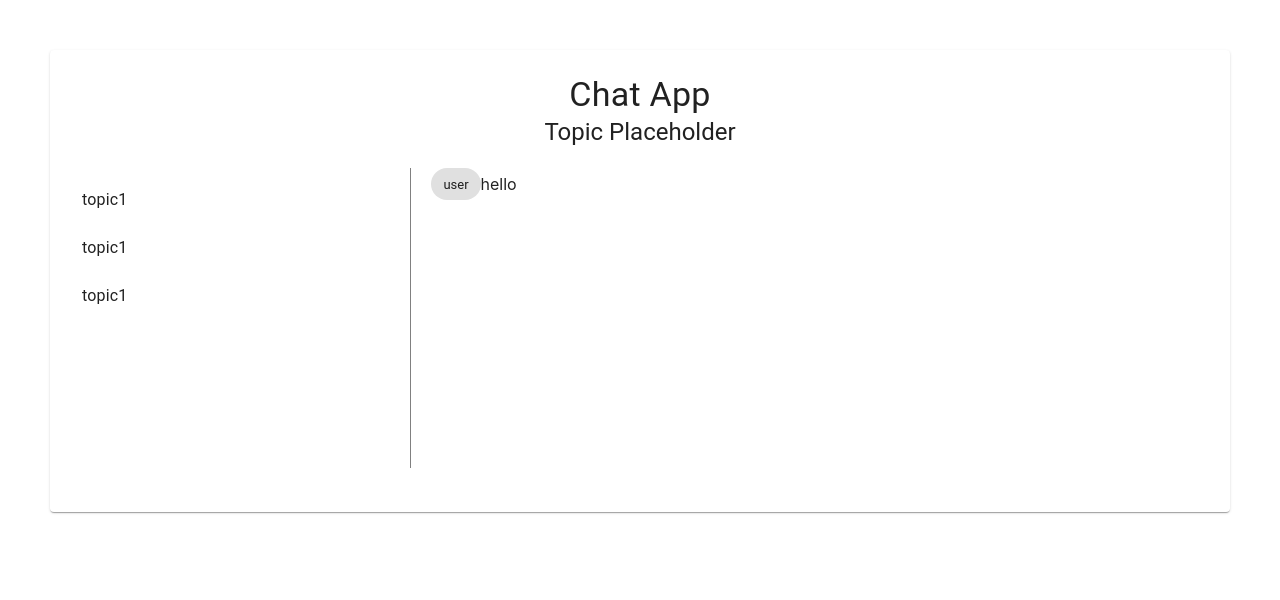
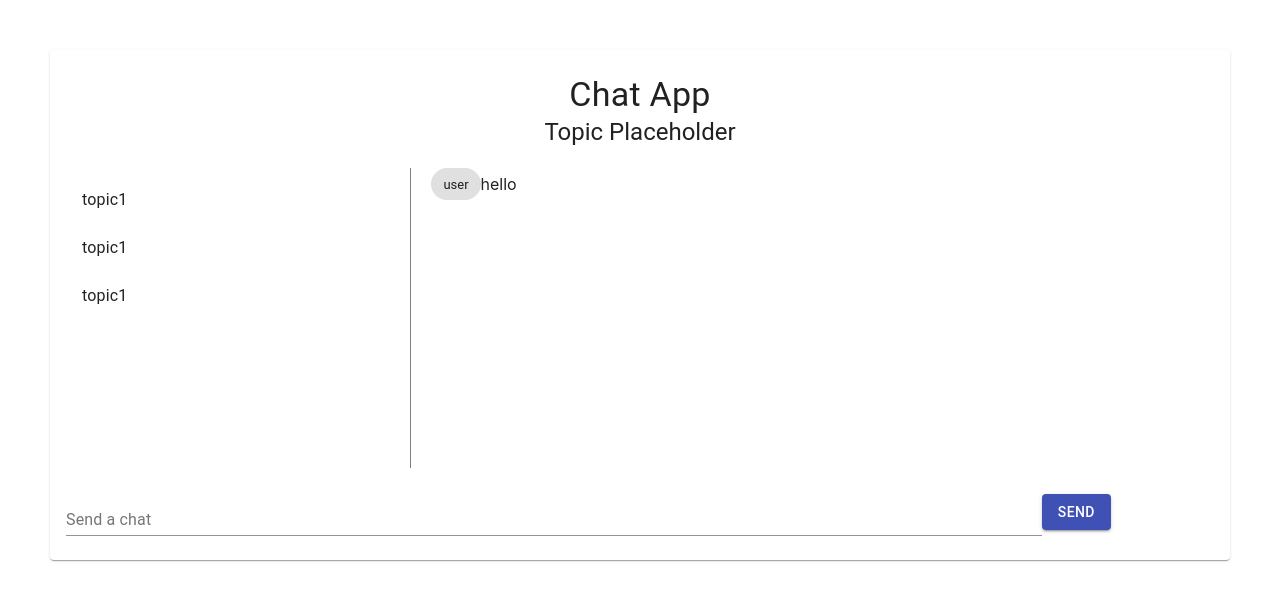
Before and after one commit to AjaySankar/chat-app, a React (Create React App) app: page / in a window 1280 px wide. Shown: the top 600 px of the page. Built offline with nearby package versions, Linux system fonts and the light colour scheme.

Commit message:
Added chatBox and send button..

```diff
--- a/src/components/DashBoard.js
+++ b/src/components/DashBoard.js
@@ -1,6 +1,6 @@
-import React from 'react';
+import React, { useState } from 'react';
 import { makeStyles } from '@material-ui/core';
-import { Paper, Typography, List, ListItem, ListItemText, Chip } from '@material-ui/core';
+import { Paper, Typography, List, ListItem, ListItemText, Chip, Button, TextField } from '@material-ui/core';
 
 const useStyles = makeStyles(theme => ({
     root: {
@@ -31,6 +31,7 @@ const useStyles = makeStyles(theme => ({
 
 function DashBoard(props) {
     const classes = useStyles()
+    const [textValue, changeTextValue] = useState('')
     return (
         <div>
             <Paper className={classes.root}>
@@ -64,7 +65,10 @@ function DashBoard(props) {
                     </div>
                 </div>
                 <div className={classes.flex}>
-
+                    <TextField label="Send a chat" className={classes.chatBox} value={textValue} onChange={(e) => changeTextValue(e.target.value)}/>
+                    <Button variant="contained" color="primary">
+                        SEND
+                    </Button>
                 </div>
             </Paper>
         </div>
```
